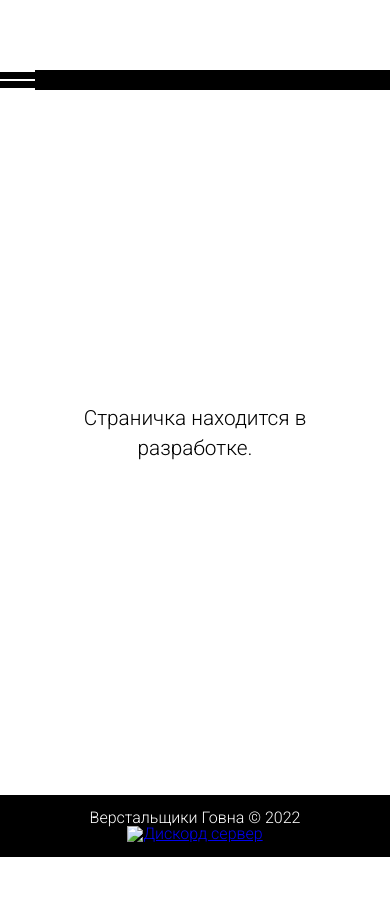
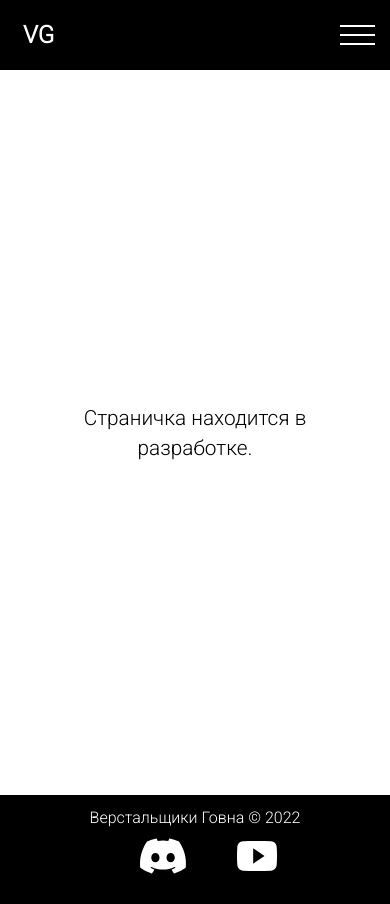
Before and after one commit to 6VG9/VG, a plain HTML site: page main-pages/About_us.html in a window 390 px wide. Before the commit the page ends 857 px from the top, so only its background shows below. Drawn offline with nearby package versions, Linux system fonts and the light colour scheme.

Commit message:
Add files via upload

```diff
--- a/main-pages/About_us.html
+++ b/main-pages/About_us.html
@@ -12,11 +12,13 @@
 <body>
     <div class="wrapper">
         <header class="header">
-            <h1 class="header__title">Верстальщики говна</h1>
-            <div class="header__burger">
-                <span></span>
+            <div class="adaptive">
+                <h1 class="header__title">Verstalshchiki Govna</h1>
+                <div class="header__burger">
+                    <span></span>
+                </div>
+                <hr class="header__line">
             </div>
-            <hr class="header__line">
             <nav class="header__menu">
                 <ul class="header__list">
                     <li><a href="../index.html" class="header__link">Главная</a></li>
@@ -36,10 +38,13 @@
         </div>
         <footer>
             <p>Верстальщики Говна &copy; 2022</p>
-            <a href="https://discord.gg/JufhBeScex"><img src="../images/discord-icon.png" alt="Дискорд сервер" height="80px"></a>
+            <a href="https://discord.gg/JufhBeScex"><img class="icon" src="../images/icons/discord1.svg" alt="Дискорд сервер" width="100px"></a>
+            <a href="https://www.youtube.com/channel/UCqU8iO9FoBje95szN6lUTSQ"><img class="icon" src="../images/icons/youtube.svg" alt="Ютуб канал"></a>
         </footer>
     </div>
+    <script src="https://code.jquery.com/jquery-3.6.1.slim.min.js" integrity="sha256-w8CvhFs7iHNVUtnSP0YKEg00p9Ih13rlL9zGqvLdePA=" crossorigin="anonymous"></script>
     <script src="https://unpkg.com/aos@2.3.1/dist/aos.js"></script>
+    <script src="../js/script.js"></script>
     <script>
         AOS.init();
     </script>
```
Also changed, not shown: main-pages/Courses.html (+9 -5 lines), main-pages/Merch.html (+10 -5 lines), main-pages/News.html (+10 -7 lines), main-pages/Online-casino.html (+9 -5 lines).
